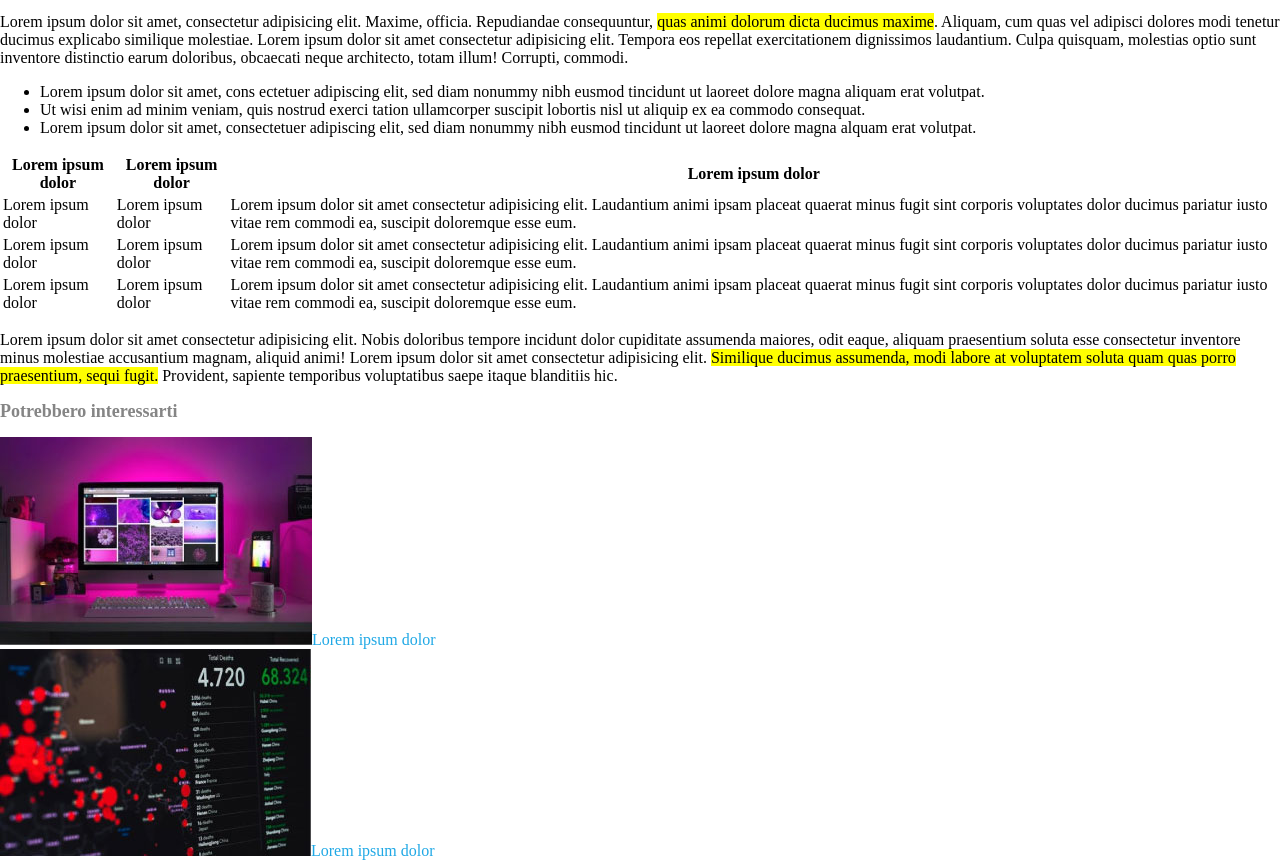
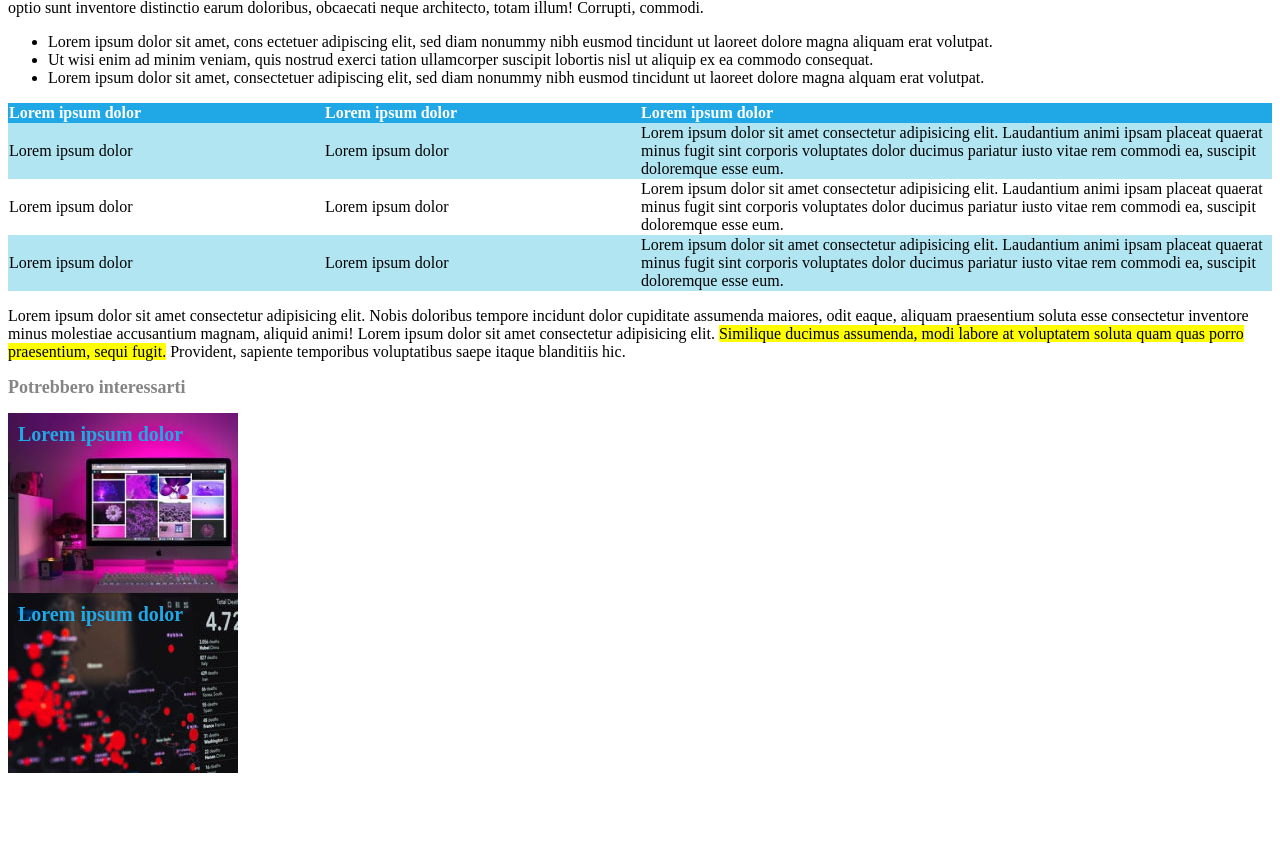
Before and after one commit to alestucci/html-css-booleaner, a plain HTML site: page index.html in a window 1280 px wide. Shown: the part 674-1534 px from the top of the page. After the commit the page ends 1455 px from the top, so only its background shows below. Drawn offline with Linux system fonts and the light colour scheme.

Commit message:
Modifiche a stile e link inferiori

```diff
--- a/css/style.css
+++ b/css/style.css
@@ -1,21 +1,17 @@
-body {
-    margin: 0px;
-    padding: 0px;
-}
-
 header {
     height: 100px;
     background-color: #4DA0FF;
     background-image: url("../img/pattern.png");
     background-size: 400px;
     background-repeat: repeat-x;
+    background-position: center top;
+}
+
+h1 {
+    font-size: 35px;
     margin-bottom: 0px;
 }
-h1 {
-    font-size: 40px;
-    margin-bottom: 0px;
 
-}
 .autore {
     color: #858585;
     font-size: 18px;
@@ -32,7 +28,6 @@ a {
     color: #858585;
     font-size:12px;
     margin-top: 0px;
-
 }
 
 .info-foto {
@@ -45,3 +40,28 @@ h2 {
     font-size: 18px;
     font-weight: 800;
 }
+
+table {
+    border-collapse: collapse;
+    border: 0px;
+}
+
+tr:nth-child(odd) {
+    background-color: #B1E5F2;
+}
+
+th {
+    background-color: #1FA8E5;
+    color: white;
+    font-weight: 900;
+    text-align: left;
+}
+
+.link {
+    height: 160px;
+    width: 210px;
+    font-size: 20px;
+    color: white;
+    font-weight: 900;
+    padding: 10px;
+}
--- a/index.html
+++ b/index.html
@@ -38,9 +38,9 @@
     <table>
         <thead>
             <tr>
-                <th>Lorem ipsum dolor</th>
-                <th>Lorem ipsum dolor</th>
-                <th>Lorem ipsum dolor</th>
+                <th width="25%">Lorem ipsum dolor</th>
+                <th width="25%">Lorem ipsum dolor</th>
+                <th width="50%">Lorem ipsum dolor</th>
             </tr>
         </thead>
         <tbody>
@@ -67,8 +67,8 @@
 <!-- Articoli consigliati -->
 <section>
     <h2>Potrebbero interessarti</h2>
-    <div><a href="#"><img src="img/monitor.jpg" alt="Monitor">Lorem ipsum dolor</a></div>
-    <div><a href="#"><img src="img/graph.jpg" alt="Monitor">Lorem ipsum dolor</a></div>
+    <div class="link" style="background-image: url(img/monitor.jpg); background-size: cointain;"><a href="#">Lorem ipsum dolor</a></div>
+    <div class="link" style="background-image: url(img/graph.jpg); background-size: cointain;"><a href="#">Lorem ipsum dolor</a></div>
 </section>
 
 </body>
```
